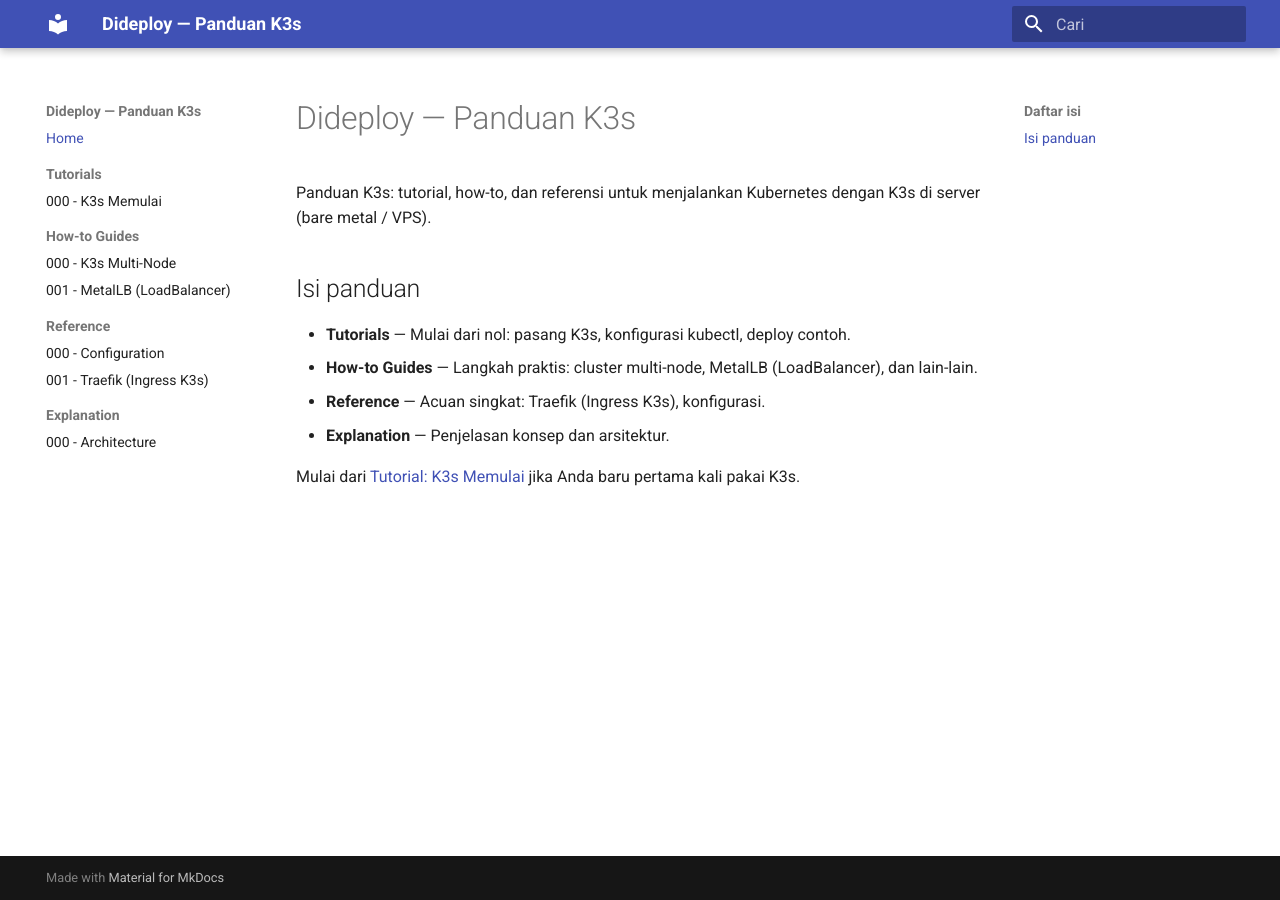
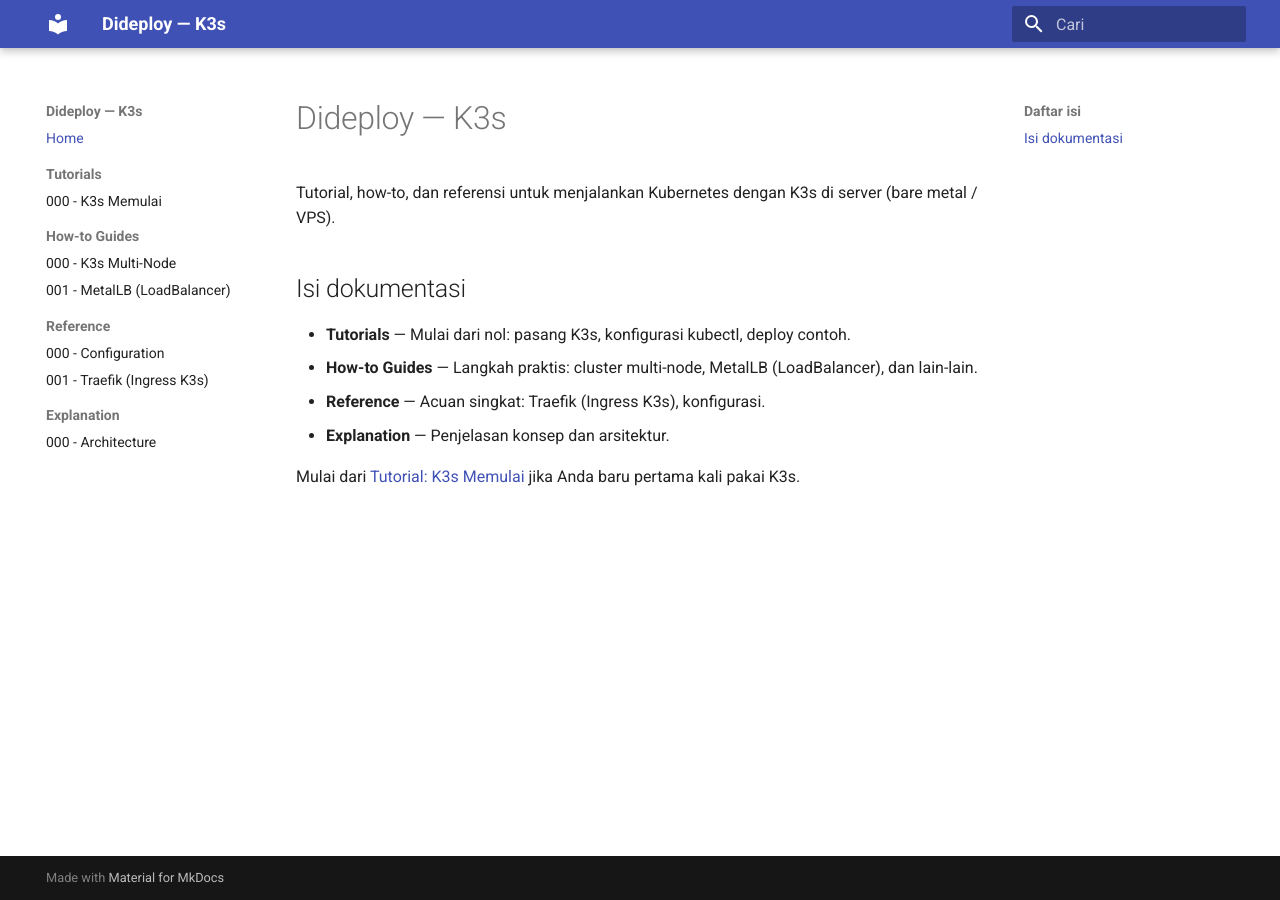
Before and after one commit to agung96tm/dideploy, an MkDocs documentation site: the page built from docs/index.md, in a window 1280 px wide. Built offline with MkDocs 1.6.1 and Material for MkDocs 9.7.7, drawn with Linux system fonts in a browser that asks for light colours.

Commit message:
Refactor documentation titles and descriptions for consistency across index, README, and mkdocs files

```diff
--- a/README.md
+++ b/README.md
@@ -1,6 +1,6 @@
-# Dideploy — Panduan K3s
+# Dideploy — K3s
 
-Panduan K3s untuk deploy Kubernetes di server (bare metal / VPS). Dokumentasi ini publik dan terbuka untuk kontribusi.
+Dokumentasi K3s untuk deploy Kubernetes di server (bare metal / VPS). Publik dan terbuka untuk kontribusi.
 
 ## Jalankan lokal
 
--- a/docs/index.md
+++ b/docs/index.md
@@ -1,8 +1,8 @@
-# Dideploy — Panduan K3s
+# Dideploy — K3s
 
-Panduan K3s: tutorial, how-to, dan referensi untuk menjalankan Kubernetes dengan K3s di server (bare metal / VPS).
+Tutorial, how-to, dan referensi untuk menjalankan Kubernetes dengan K3s di server (bare metal / VPS).
 
-## Isi panduan
+## Isi dokumentasi
 
 - **Tutorials** — Mulai dari nol: pasang K3s, konfigurasi kubectl, deploy contoh.
 - **How-to Guides** — Langkah praktis: cluster multi-node, MetalLB (LoadBalancer), dan lain-lain.
--- a/mkdocs.yml
+++ b/mkdocs.yml
@@ -1,5 +1,5 @@
-site_name: Dideploy — Panduan K3s
-site_description: Panduan deploy Kubernetes dengan K3s ke server
+site_name: Dideploy — K3s
+site_description: Deploy Kubernetes dengan K3s ke server
 site_author: Agung
 
 theme:
```
